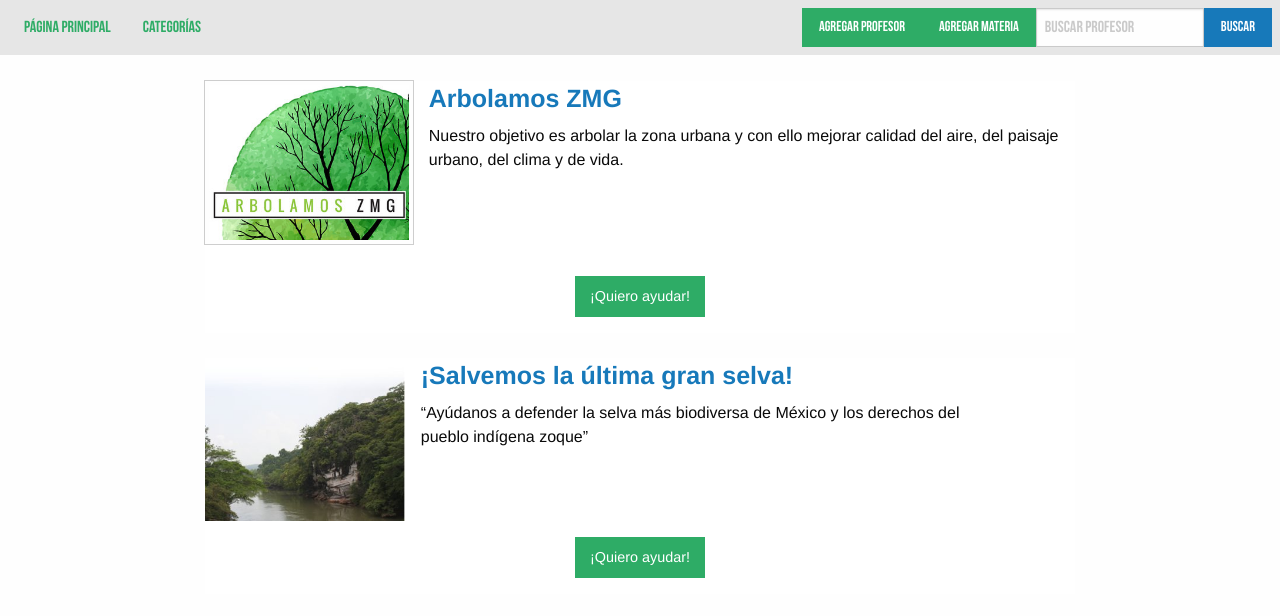
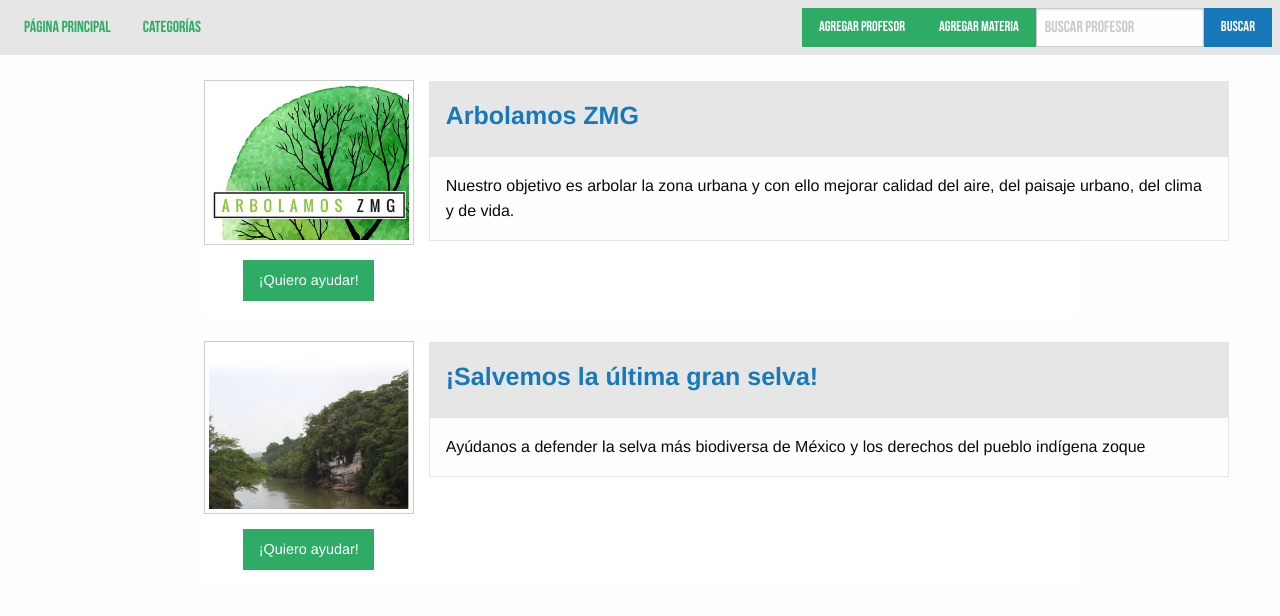
Before and after one commit to Gussiny/Sociedar, a plain HTML site: page HackMty/sustentable.html in a window 1280 px wide. Drawn offline with Linux system fonts and the light colour scheme.

Commit message:
el vergas

```diff
--- a/HackMty/sustentable.html
+++ b/HackMty/sustentable.html
@@ -48,37 +48,54 @@
 					<img src= "src\img\proyectos\sustentabilidad\sustentable1.jpg" width="200px" height="auto">
 				</div>
 			</a>
+              <center><a class="success button" href="https://donadora.mx/projects/arbolamos-zmg">
+					¡Quiero ayudar!
+				</a></center>
           </div>
           <div class="media-object-section" wrap>
+		  <div class="card" style="width: 800px;">
+			<div class="card-divider">
               <a href="https://rafaelelu.github.io/Profesor1.html"><h4><b>Arbolamos ZMG</b></h4></a>
-                Nuestro objetivo es arbolar la zona urbana y con ello mejorar calidad del aire, del paisaje urbano, del clima y de vida.
+
+			</div>
+			<div class="card-section">
+                <p>Nuestro objetivo es arbolar la zona urbana y con ello mejorar calidad del aire, del paisaje urbano, del clima y de vida.</p>
+            </div>
+			</div>
           </div>
 
         </div>
-		<center><p><a class="success button" href="https://donadora.mx/projects/arbolamos-zmg">
-                   ¡Quiero ayudar!
-		</a></p></center>
+
     </div></center>
 
-
-	<center><div id="box">
+	  <center><div id="box">
         <div class="media-object">
           <div class="media-object-section">
             <a href="https://donadora.mx/projects/salvemos-la-ultima-gran-selva-de-mexico-los-chimalapas">
-				<img src= "src\img\proyectos\sustentabilidad\sustentable2.jpg" width="200px" height="auto">
+				<div class="thumbnail">
+					<img src= "src\img\proyectos\sustentabilidad\sustentable2.jpg" width="200px" height="auto">
+				</div>
 			</a>
+              <center><a class="success button" href="https://donadora.mx/projects/salvemos-la-ultima-gran-selva-de-mexico-los-chimalapas">
+					¡Quiero ayudar!
+				</a></center>
           </div>
           <div class="media-object-section" wrap>
+		  <div class="card" style="width: 800px;">
+			<div class="card-divider">
               <a href="https://donadora.mx/projects/salvemos-la-ultima-gran-selva-de-mexico-los-chimalapas"><h4><b>¡Salvemos la última gran selva!</b></h4></a>
-                “Ayúdanos a defender la selva más biodiversa de México y los derechos del<br>
-				pueblo indígena zoque”
+
+			</div>
+			<div class="card-section">
+				<p>Ayúdanos a defender la selva más biodiversa de México y los derechos del pueblo indígena zoque</p>
+            </div>
+			</div>
           </div>
 
         </div>
-		<center><p><a class="success button" href="https://donadora.mx/projects/salvemos-la-ultima-gran-selva-de-mexico-los-chimalapas">
-                   ¡Quiero ayudar!
-		</a></p></center>
+
     </div></center>
+
 
 
 
```
